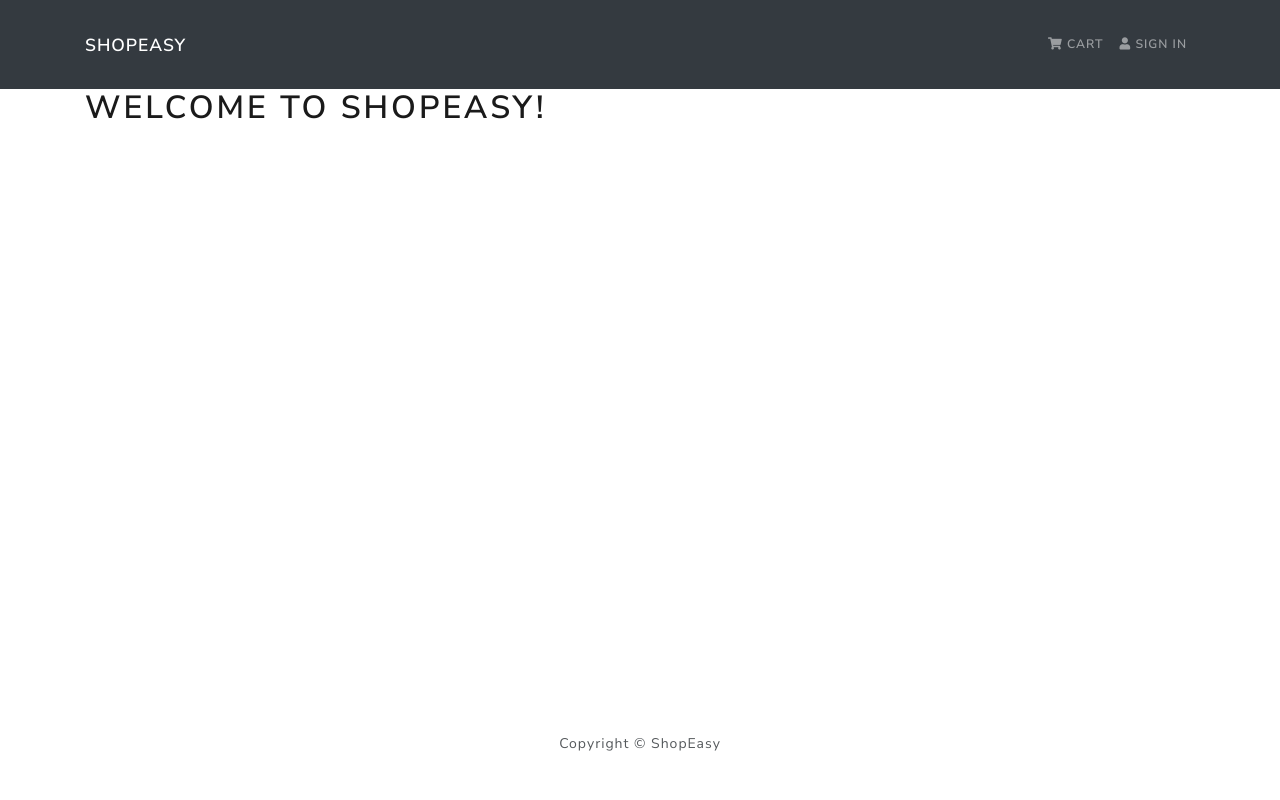
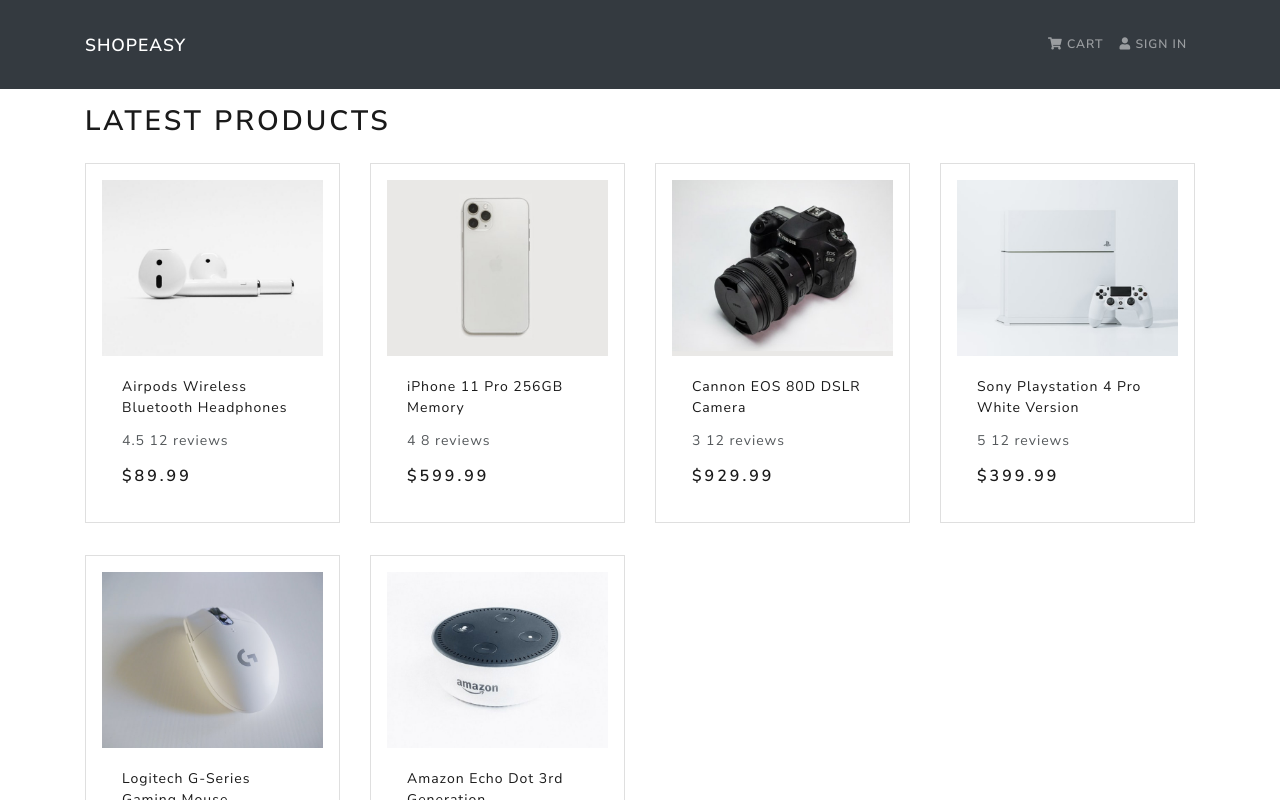
Before and after one commit to viveksingh-01/shopeasy, a React (Create React App) app in the folder client/: page / in a window 1280 px wide. Shown: the top 800 px of the page. Built offline with nearby package versions, Linux system fonts and the light colour scheme.

Commit message:
Add HomeScreen component and display products

```diff
--- a/client/src/App.js
+++ b/client/src/App.js
@@ -2,14 +2,15 @@
 import { Container } from 'react-bootstrap';
 import Footer from './components/Footer';
 import Header from './components/Header';
+import HomeScreen from './screens/HomeScreen';
 
 const App = () => {
   return (
     <>
       <Header />
-      <main>
+      <main className="my-3">
         <Container>
-          <h1>Welcome to ShopEasy!</h1>
+          <HomeScreen />
         </Container>
       </main>
       <Footer />
--- a/client/src/components/Footer.js
+++ b/client/src/components/Footer.js
@@ -6,7 +6,7 @@
     <footer>
       <Container>
         <Row>
-          <Col className="text-center py-1">Copyright &copy; ShopEasy</Col>
+          <Col className="text-center py-2">Copyright &copy; ShopEasy</Col>
         </Row>
       </Container>
     </footer>
--- /dev/null
+++ b/client/src/screens/HomeScreen.js
@@ -0,0 +1,22 @@
+import React from 'react';
+import { Col, Row } from 'react-bootstrap';
+import Product from '../components/Product';
+import '../products';
+import products from '../products';
+
+const HomeScreen = () => {
+  return (
+    <>
+      <h2>Latest Products</h2>
+      <Row>
+        {products.map(product => (
+          <Col sm="12" md="6" lg="4" xl="3">
+            <Product product={product} />
+          </Col>
+        ))}
+      </Row>
+    </>
+  );
+};
+
+export default HomeScreen;
```
